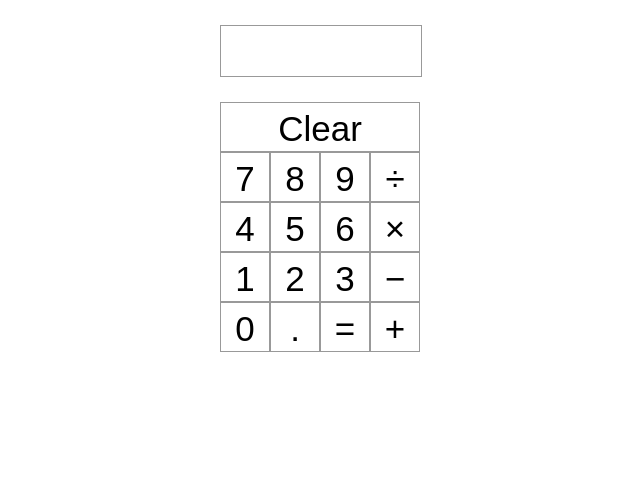
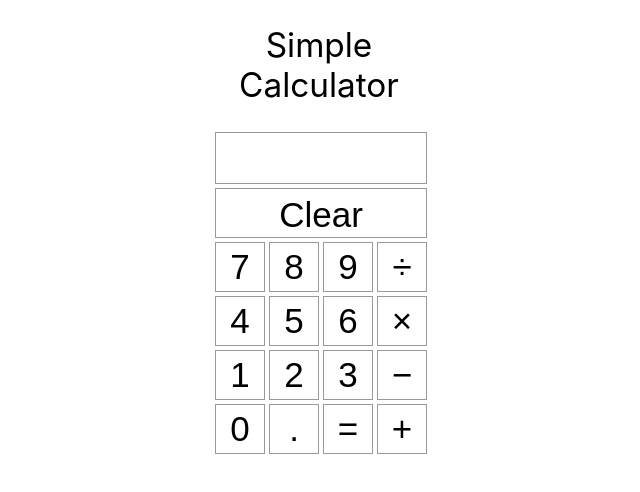
Before and after one commit to schang1146/reactjs_calculator, a React (Create React App) app: page / in a window 1280 px wide. Shown: the top 492 px of the page, without its empty margins (319-959 px from the left). Built offline with nearby package versions, Linux system fonts and the light colour scheme.

Commit message:
added more basic functions

```diff
--- a/src/App.css
+++ b/src/App.css
@@ -15,10 +15,23 @@
   float: left;
   font-size: 25px;
   height: 50px;
-  width: 200px;
+  width: 210px;
   text-align: right;
   overflow-y: hidden;
   overflow-x: scroll;
+  margin: 2px;
+  user-select: true;
+}
+
+.button {
+  background: #fff;
+  border: 1px solid #999;
+  float: left;
+  font-size: 35px;
+  height: 50px;
+  width: 50px;
+  text-align: center;
+  margin: 2px;
 }
 
 .clear {
@@ -28,17 +41,21 @@
   font-size: 35px;
   line-height: 50px;
   height: 50px;
-  width: 200px;
+  width: 212px;
   text-align: center;
+  margin: 2px;
 }
 
-.button {
+.history {
+  margin: 0px;
+  text-align: right;
+}
+
+.title {
   background: #fff;
-  border: 1px solid #999;
-  float: left;
-  font-size: 35px;
-  line-height: 50px;
-  height: 50px;
-  width: 50px;
+  font-size: 25pt;
   text-align: center;
+  width: 212px;
+  padding-top: 25px;
+  padding-bottom: 25px;
 }
--- a/src/App.js
+++ b/src/App.js
@@ -1,14 +1,14 @@
 import React, { Component } from 'react';
 import './App.css';
 
-class Display extends Component {
-  render() {
+/* eslint no-eval: 0*/
+
+function Display(props) {
   return (
     <p className="display">
-        {this.props.value}
+      {props.value}
     </p>
   );
-  }
 }
 
 function Clear(props) {
@@ -30,13 +30,15 @@ function Button(props) {
 class Calculator extends Component {
   constructor(props) {
     super(props);
-    this.state = {
-      display: [""]
-    };
+    this.state = ({
+      display: "",
+      history: "",
+      isJustEval: false
+    });
   }
 
   clickButton(i) {
-    const display = this.state.display.slice();
+    const display = this.state.display;
 
     if (i === "=") {
       var result;
@@ -48,17 +50,33 @@ class Calculator extends Component {
       }
       this.setState({
         display: result,
+        isJustEval: true
       });
+      if (this.state.display !== this.state.history) {
+        this.setState({
+          history: display + "=",
+        })
+      }
     } else if ("0123456789\u2212+\xD7.\xF7".includes(i)) {
+      if (this.state.isJustEval & "0123456789.".includes(i)) {
+        this.setState({
+          display: i,
+          isJustEval: false
+        });
+      } else {
         this.setState({
           display: display + i,
+          isJustEval: false
         });
+      }
     }
   }
 
   clickClear() {
     this.setState({
       display: "",
+      history: "",
+      isJustEval: false
     });
   }
 
@@ -93,6 +111,10 @@ class Calculator extends Component {
 
     return (
       <div className="calculator">
+        <div className="title"> Simple Calculator</div>
+        <div className="history">
+          {this.state.history}
+        </div>
         <div className="calc-row">
           {this.renderDisplay(status)}
         </div>
```
Lines whose indentation alone changed are shown as unchanged.
